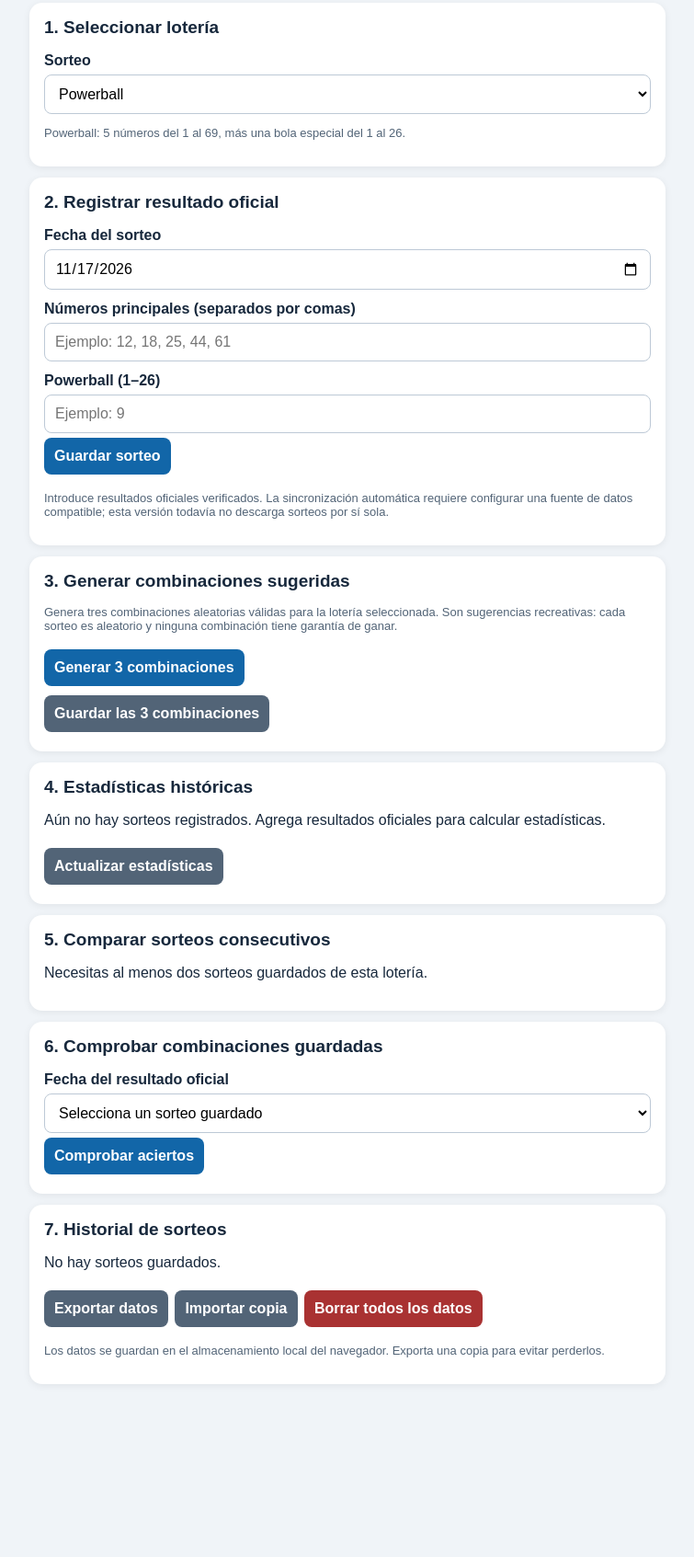
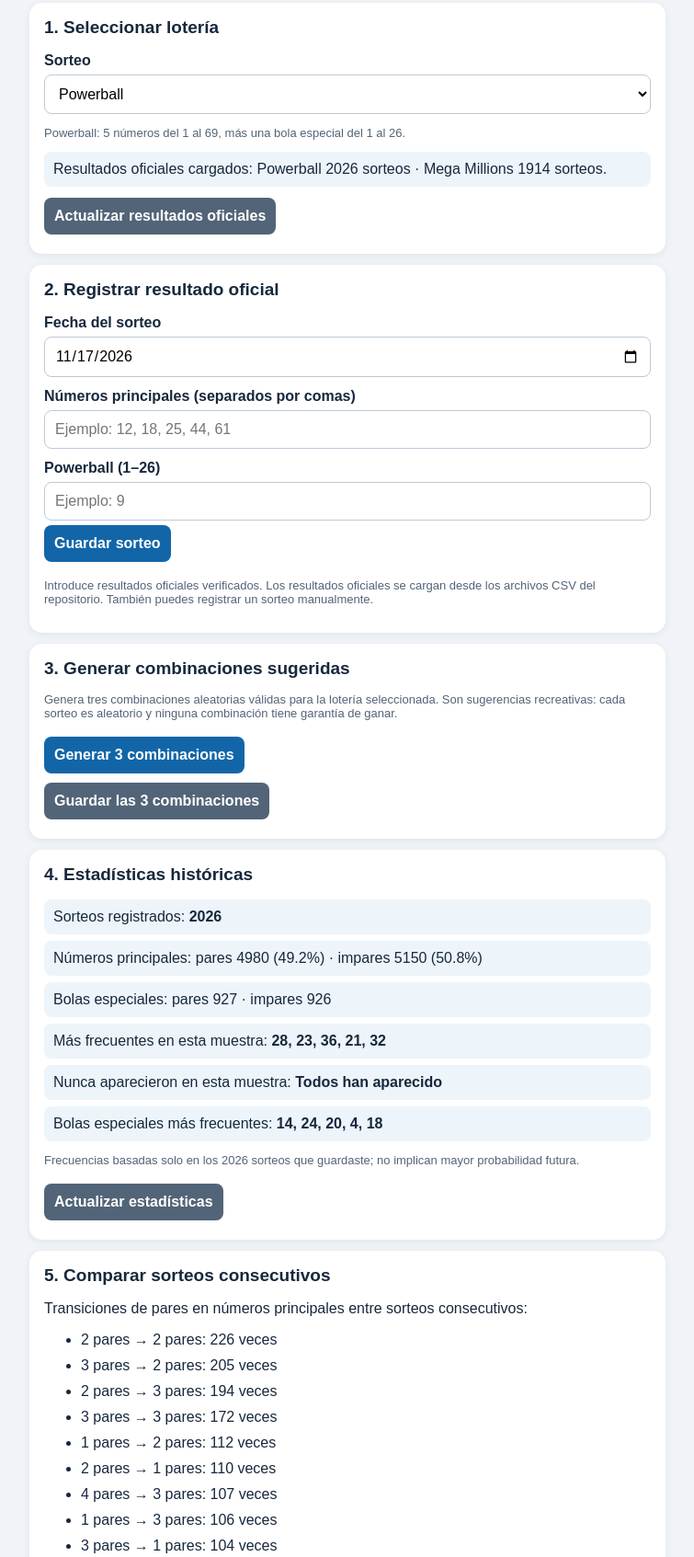
Before and after one commit to OBJ927/Power-predector, a plain HTML site: page index.html in a window 1280 px wide. Shown: the part 135-1828 px from the top of the page at 92% size, without its empty margins (262-1017 px from the left). Before the commit the page ends 1666 px from the top, so only its background shows below. Drawn offline with Linux system fonts and the light colour scheme.

Commit message:
Add files via upload

```diff
--- a/index.html
+++ b/index.html
@@ -44,6 +44,8 @@ li{margin:10px 0;overflow-wrap:anywhere}
 <option value="mega">Mega Millions</option>
 </select>
 <p class="small" id="rules"></p>
+<div class="stat" id="syncStatus">Cargando resultados oficiales…</div>
+<button id="syncNow" class="secondary" type="button">Actualizar resultados oficiales</button>
 </section>
 
 <section>
@@ -55,7 +57,7 @@ li{margin:10px 0;overflow-wrap:anywhere}
 <label id="bonusLabel" for="bonusNum">Bola especial</label>
 <input id="bonusNum" type="number" placeholder="Ejemplo: 9">
 <button id="saveDraw">Guardar sorteo</button>
-<p class="small">Introduce resultados oficiales verificados. La sincronización automática requiere configurar una fuente de datos compatible; esta versión todavía no descarga sorteos por sí sola.</p>
+<p class="small">Introduce resultados oficiales verificados. Los resultados oficiales se cargan desde los archivos CSV del repositorio. También puedes registrar un sorteo manualmente.</p>
 </section>
 
 <section>
@@ -92,7 +94,7 @@ li{margin:10px 0;overflow-wrap:anywhere}
 <button id="importBtn" class="secondary">Importar copia</button>
 <input id="importFile" type="file" accept=".json,application/json" hidden>
 <button id="clear" class="danger">Borrar todos los datos</button>
-<p class="small">Los datos se guardan en el almacenamiento local del navegador. Exporta una copia para evitar perderlos.</p>
+<p class="small">Los sorteos oficiales se leen desde GitHub; tus combinaciones y registros manuales se guardan en este navegador. Exporta una copia para evitar perder tus datos.</p>
 </section>
 </main>
 <script>
@@ -133,9 +135,77 @@ $("bonusLabel").textContent=$("game").value==="power"?"Powerball (1–26)":"Mega
 $("bonusNum").max=r.bonusMax;
 render();
 }
+
 function sortedDraws(game){
 return draws.filter(d=>d.game===game).sort((a,b)=>a.date.localeCompare(b.date));
 }
+
+// Lee CSV oficiales descargados por GitHub Actions. Formato Texas Lottery:
+// Game Name, Month, Day, Year, Num1..Num5, bola especial, multiplicador.
+function parseCsvLine(line){
+ const out=[]; let value="", quoted=false;
+ for(let i=0;i<line.length;i++){
+  const ch=line[i];
+  if(ch==='"' && line[i+1]==='"' && quoted){value+='"';i++;}
+  else if(ch==='"'){quoted=!quoted;}
+  else if(ch===',' && !quoted){out.push(value.trim());value="";}
+  else value+=ch;
+ }
+ out.push(value.trim()); return out;
+}
+function dateFromParts(m,d,y){
+ const mm=String(m).padStart(2,"0"),dd=String(d).padStart(2,"0");
+ const year=String(y).length===2?(Number(y)>50?"19":"20")+y:String(y);
+ return /^\d{4}$/.test(year)?`${year}-${mm}-${dd}`:"";
+}
+function parseOfficialCsv(text,game){
+ const lines=text.replace(/^\uFEFF/,"").split(/\r?\n/).filter(x=>x.trim());
+ const result=[];
+ for(const line of lines){
+  const c=parseCsvLine(line);
+  if(c.length<10) continue;
+  // Skip headers or non-draw rows.
+  const m=Number(c[1]),d=Number(c[2]),y=Number(c[3]);
+  const date=dateFromParts(m,d,y);
+  const nums=c.slice(4,9).map(Number),bonus=Number(c[9]);
+  if(!date || !validNums(nums,game==="power"?69:75,5) || !Number.isInteger(bonus)||bonus<1||bonus>(game==="power"?39:25)) continue;
+  result.push({game,date,nums:nums.slice().sort((a,b)=>a-b),bonus,source:"official"});
+ }
+ return result;
+}
+let officialCounts={power:0,mega:0};
+async function loadOfficialResults(){
+ const status=$("syncStatus");
+ status.textContent="Conectando con los resultados oficiales de GitHub…";
+ const sources=[["power","data/powerball.csv"],["mega","data/megamillions.csv"]];
+ let loaded=0,failed=[];
+ for(const [game,path] of sources){
+  try{
+   const response=await fetch(path+"?v="+Date.now(),{cache:"no-store"});
+   if(!response.ok) throw Error("HTTP "+response.status);
+   const text=await response.text();
+   const parsed=parseOfficialCsv(text,game);
+   if(!parsed.length) throw Error("No se reconocieron filas de sorteos");
+   officialCounts[game]=parsed.length;
+   const byDate=new Map(draws.filter(x=>x.game===game).map(x=>[x.date,x]));
+   for(const draw of parsed){
+    // Official result replaces any manual entry for the same date in memory only.
+    byDate.set(draw.date,draw);
+   }
+   draws=draws.filter(x=>x.game!==game).concat([...byDate.values()]);
+   loaded++;
+  }catch(error){failed.push((game==="power"?"Powerball":"Mega Millions")+": "+error.message);}
+ }
+ if(loaded){
+  // Preserve imported official results in local storage for offline use, without deleting combos.
+  persist();
+  status.textContent=`Resultados oficiales cargados: Powerball ${officialCounts.power} sorteos · Mega Millions ${officialCounts.mega} sorteos.`+(failed.length?" Aviso: "+failed.join("; "):"");
+  render();
+ }else{
+  status.textContent="No se pudieron cargar los CSV oficiales. Revisa la conexión o GitHub Pages. "+failed.join("; ");
+ }
+}
+
 function balls(arr,bonus){
 return '<div class="nums">'+arr.map(n=>`<span class="ball">${n}</span>`).join("")+
 `<span class="ball bonus">${bonus}</span></div>`;
@@ -198,11 +268,12 @@ const freq=Array(r.max+1).fill(0),bf=Array(r.bonusMax+1).fill(0);
 let even=0,odd=0,mainTotal=0,bonusEven=0,bonusOdd=0;
 list.forEach(d=>{
 d.nums.forEach(n=>{
+if(n<1||n>r.max)return;
 freq[n]++;mainTotal++;
 if(n%2===0)even++;else odd++;
 });
-bf[d.bonus]++;
-if(d.bonus%2===0)bonusEven++;else bonusOdd++;
+if(d.bonus>=1&&d.bonus<=r.bonusMax){bf[d.bonus]++;
+if(d.bonus%2===0)bonusEven++;else bonusOdd++;}
 });
 const ranking=Array.from({length:r.max},(_,i)=>i+1).sort((a,b)=>freq[b]-freq[a]||a-b);
 const hot=ranking.filter(n=>freq[n]>0).slice(0,5);
@@ -263,6 +334,7 @@ return `<div class="stat">Combinación ${c.date}: ${hits} números principales a
 }).join(""):"<p>No hay combinaciones guardadas para esta lotería.</p>";
 };
 $("refresh").onclick=render;
+$("syncNow").onclick=loadOfficialResults;
 $("game").onchange=updateRules;
 
 $("export").onclick=()=>{
@@ -293,6 +365,7 @@ if(!confirm("Esto borrará todos los sorteos y combinaciones guardados. ¿Contin
 draws=[];combos=[];persist();render();
 };
 updateRules();
+loadOfficialResults();
 </script>
 </body>
 </html>
```
